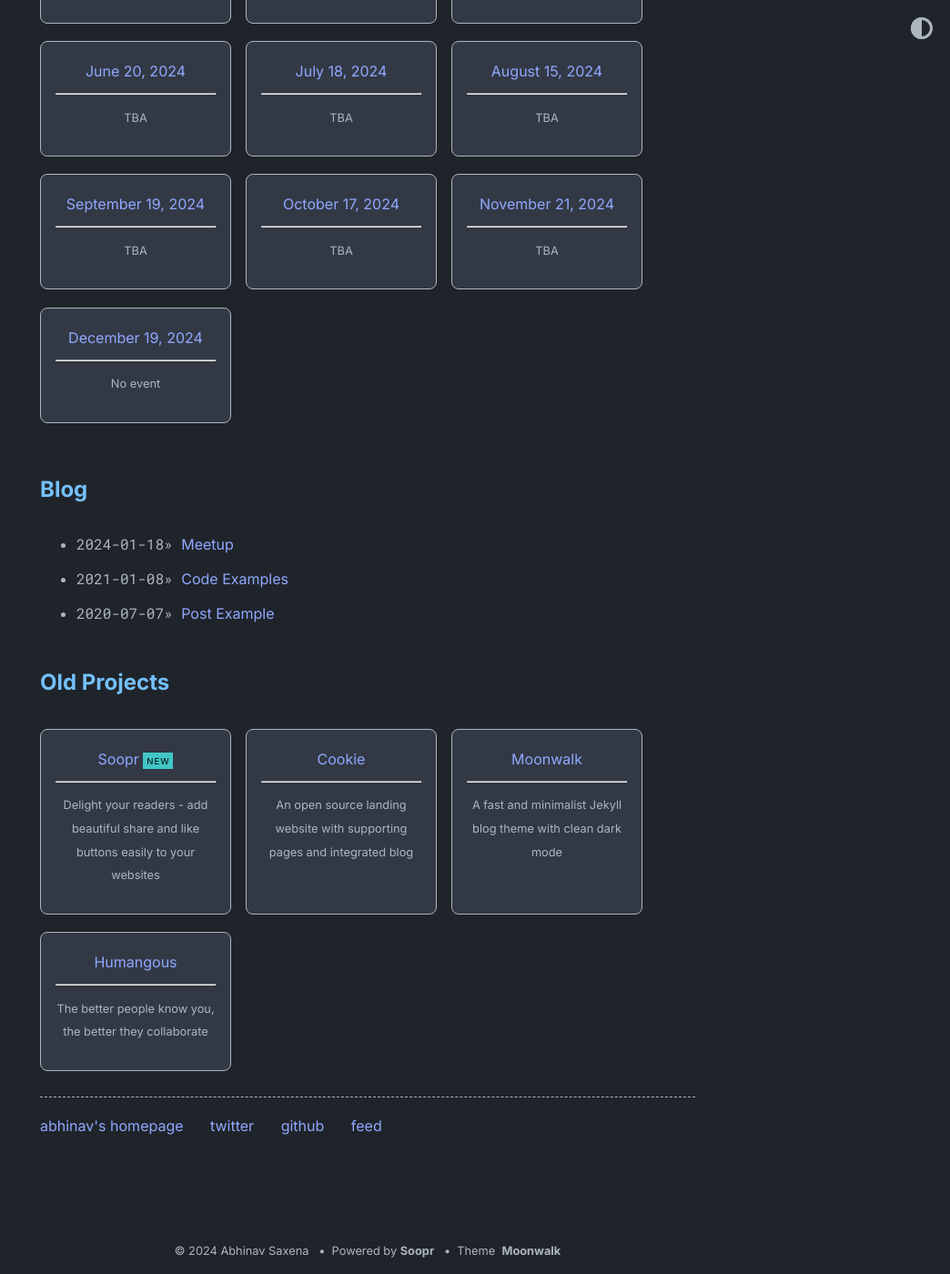
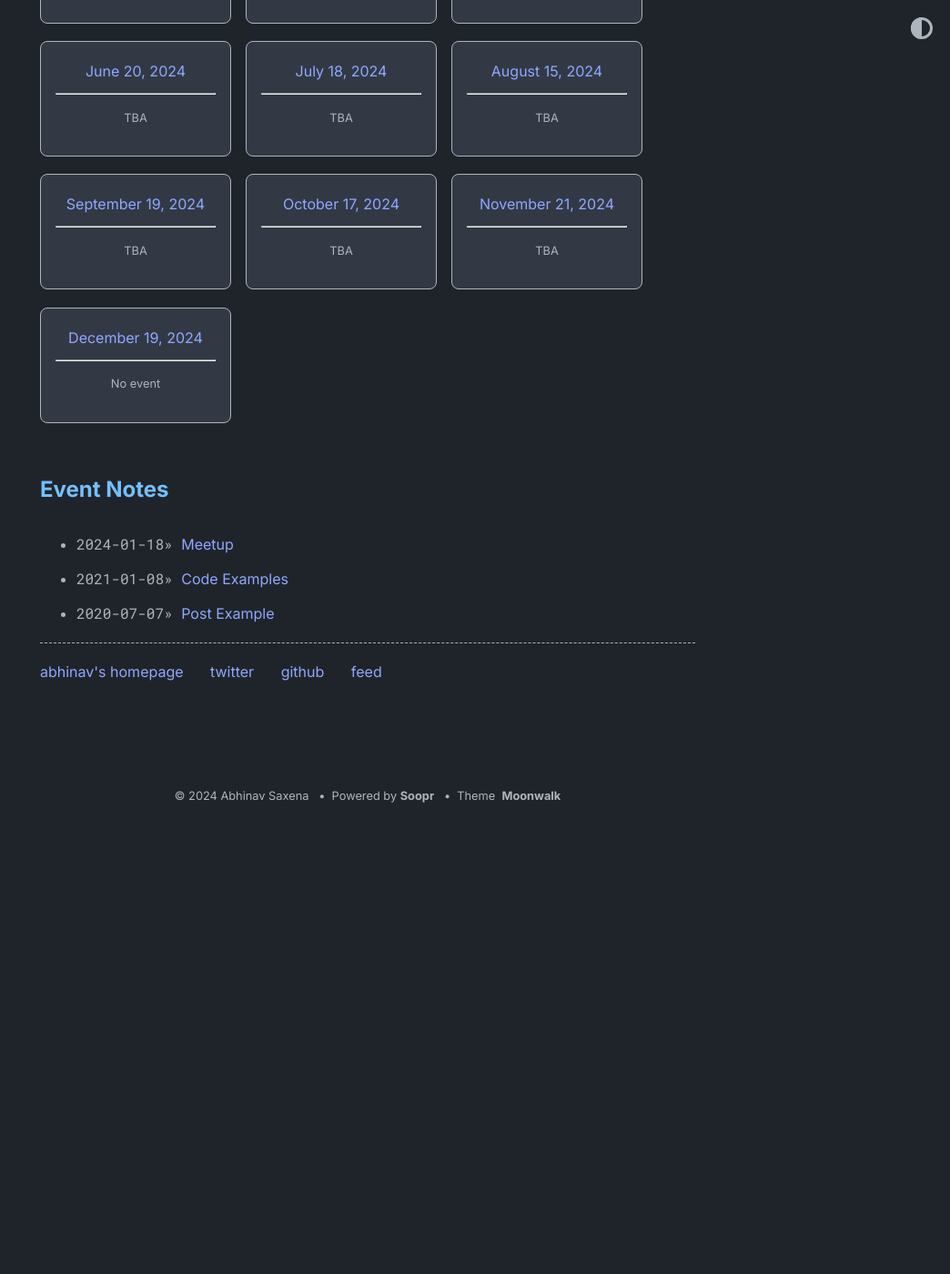
Before and after one commit to ILDevOps/ildevops.github.io, a Jekyll site: the page built from index.md, in a window 1280 px wide and 1400 px high, scrolled down 738 px. Shown: the whole window at 91% size, without its empty margins (236-1280 px from the left). Built offline with Jekyll 4.4.1, drawn with Linux system fonts in a browser that asks for light colours; after the commit the page ends 1639 px from its top, so only the background shows below that.

Commit message:
Update _config.yml

```diff
--- a/_config.yml
+++ b/_config.yml
@@ -27,15 +27,15 @@ theme_config:
   # following keys are using to create home layout
   show_projects: true # show projects as cards, add in _data/home.yml
   show_blog: true # show blog posts added in _posts
-  show_old_projects: true # show old projects as cards, add in _data/home.yml
+  show_old_projects: false # show old projects as cards, add in _data/home.yml
   show_misc_list: false # show generic vertical list for misc details, add _data/home.yml
   show_reading_time: true # show number of words and reading time in the blog posts
   show_tags: true # show tags in a blog posts
   # options for "home" page
   home:
-    title_projects: Portfolio
+    title_projects: Schedule
     title_misc_list: Details
-    title_blog: Blog
+    title_blog: Event Notes
     title_old_projects: Old Projects
 
 soopr:
```
